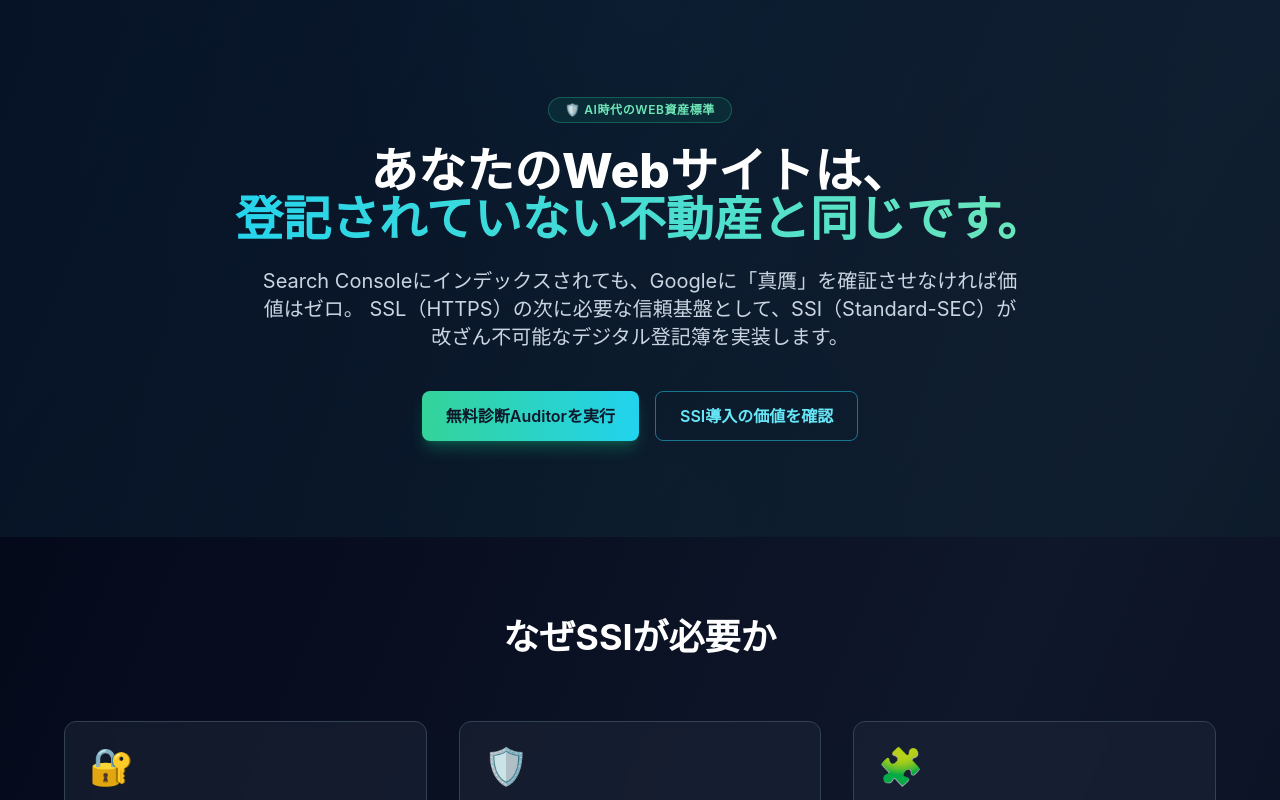
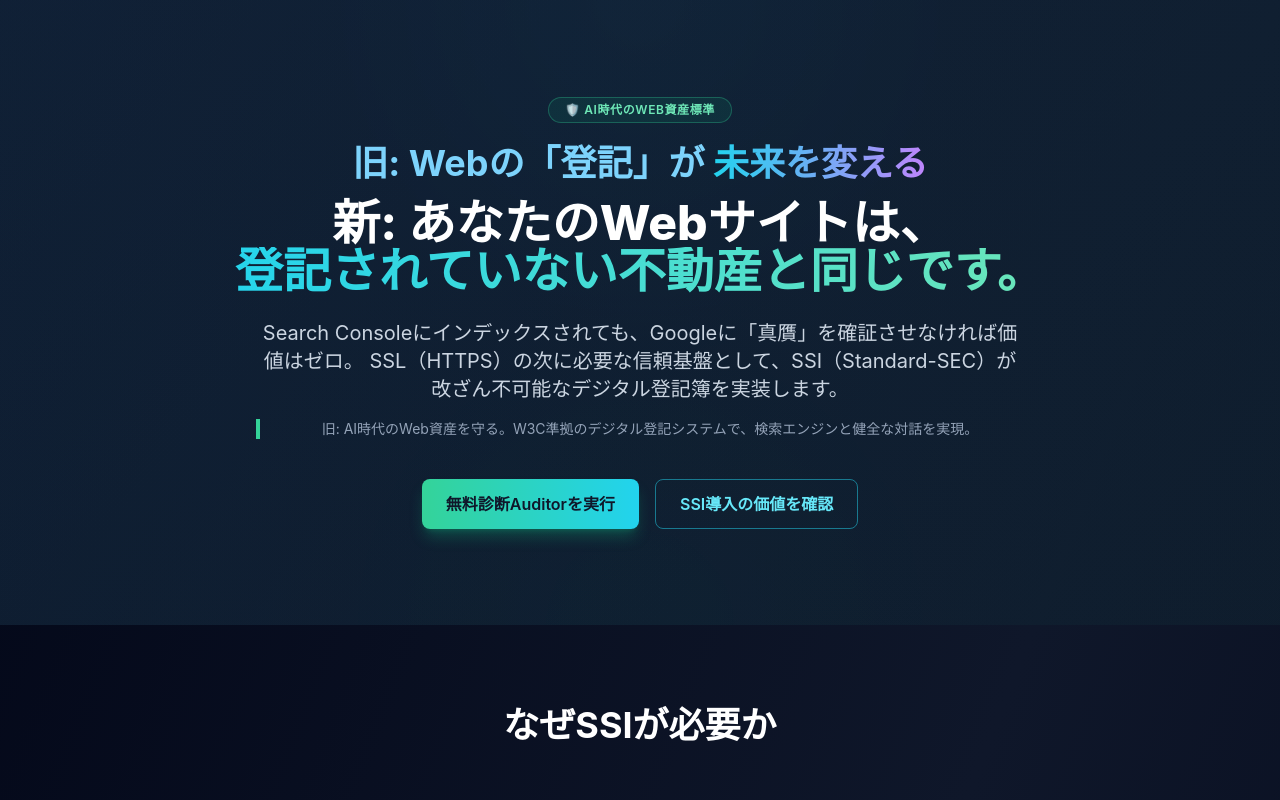
Before and after one commit to murcotto0/ssi-landing-page, a React (Vite) app: page / in a window 1280 px wide. Shown: the top 800 px of the page. Built offline with nearby package versions, Linux system fonts and the light colour scheme.

Commit message:
feat: Keep old and new copy together in Hero/Features/CTA

```diff
--- a/src/components/CTA.tsx
+++ b/src/components/CTA.tsx
@@ -21,6 +21,9 @@ const CTA: React.FC = () => {
         <p className="text-slate-400 mt-6 text-sm">
           まずは現状評価：5分で完了するリスク分析レポートを無料発行します。
         </p>
+        <p className="text-slate-500 mt-3 text-xs border-l-4 border-cyan-500 pl-3">
+          旧コピー: 無料プランで今すぐ始めましょう。AI時代に負けないデジタル資産を構築。
+        </p>
       </div>
     </section>
   );
--- a/src/components/Features.tsx
+++ b/src/components/Features.tsx
@@ -30,6 +30,9 @@ const Features: React.FC = () => {
         <h2 className="text-4xl font-bold text-center text-white mb-16">
           なぜSSIが必要か
         </h2>
+        <div className="mb-8 text-center text-slate-300">
+          旧コピー: 「暗号学的証明」「AI防衛シールド」「自動監査」「W3C VC準拠」「ビルド自動化」「コスト削減」
+        </div>
         <div className="grid md:grid-cols-2 lg:grid-cols-3 gap-8">
           {features.map((feature, index) => (
             <div key={index} className="bg-slate-800/50 backdrop-blur-sm p-6 rounded-xl border border-slate-700 hover:border-cyan-400 transition-all duration-300">
--- a/src/components/Hero.tsx
+++ b/src/components/Hero.tsx
@@ -2,24 +2,32 @@ import React from 'react';
 
 const Hero: React.FC = () => {
   return (
-    <section id="hero" className="relative py-24 px-4 sm:px-6 lg:px-8 overflow-hidden">
-      <div className="absolute inset-0 opacity-20 bg-[radial-gradient(circle_at_top,_rgba(56,189,248,0.12),_transparent_45%),radial-gradient(circle_at_bottom,_rgba(16,185,129,0.08),_transparent_40%)]" />
+    <section id="hero" className="relative py-24 px-4 sm:px-6 lg:px-8 overflow-hidden bg-fixed bg-[radial-gradient(circle_at_center,_rgba(15,23,42,0.65),_rgba(15,23,42,0.9))]" style={{ backgroundImage: "linear-gradient(210deg, rgba(15,23,42,0.95), rgba(15,23,42,0.75))" }}>
+      <div className="absolute inset-0 opacity-15 bg-[radial-gradient(circle_at_top,_rgba(56,189,248,0.18),transparent_40%),radial-gradient(circle_at_bottom,_rgba(16,185,129,0.10),transparent_42%)]" />
       <div className="absolute inset-0 pointer-events-none">
-        <div className="h-full w-full bg-[linear-gradient(135deg,rgba(56,189,248,0.07),rgba(16,185,129,0.04))]" />
+        <div className="h-full w-full bg-fixed bg-[linear-gradient(135deg,rgba(56,189,248,0.07),rgba(16,185,129,0.04))]" />
       </div>
       <div className="relative mx-auto max-w-4xl text-center">
         <p className="inline-flex items-center gap-2 rounded-full px-4 py-1 text-xs font-semibold uppercase tracking-wider text-emerald-300 bg-emerald-500/10 border border-emerald-400/30">
           🛡️ AI時代のWeb資産標準
         </p>
-        <h1 className="mt-6 text-4xl sm:text-5xl font-extrabold text-white leading-tight">
-          あなたのWebサイトは、
-          <span className="block text-transparent bg-clip-text bg-gradient-to-r from-cyan-400 to-emerald-300">
-            登記されていない不動産と同じです。
-          </span>
-        </h1>
+        <div className="mt-5 space-y-4">
+          <h1 className="text-3xl sm:text-4xl font-bold text-sky-300">
+            旧: Webの「登記」が <span className="text-transparent bg-clip-text bg-gradient-to-r from-cyan-400 to-purple-400">未来を変える</span>
+          </h1>
+          <h1 className="text-4xl sm:text-5xl font-extrabold text-white leading-tight">
+            新: あなたのWebサイトは、
+            <span className="block text-transparent bg-clip-text bg-gradient-to-r from-cyan-400 to-emerald-300">
+              登記されていない不動産と同じです。
+            </span>
+          </h1>
+        </div>
         <p className="mt-6 text-lg sm:text-xl text-slate-300 max-w-3xl mx-auto">
           Search Consoleにインデックスされても、Googleに「真贋」を確証させなければ価値はゼロ。
           SSL（HTTPS）の次に必要な信頼基盤として、SSI（Standard-SEC）が改ざん不可能なデジタル登記簿を実装します。
+        </p>
+        <p className="mt-4 text-sm text-slate-400 max-w-3xl mx-auto border-l-4 border-emerald-400 pl-4">
+          旧: AI時代のWeb資産を守る。W3C準拠のデジタル登記システムで、検索エンジンと健全な対話を実現。
         </p>
         <div className="mt-10 flex flex-col sm:flex-row gap-4 justify-center">
           <a href="#features" className="inline-flex items-center justify-center rounded-lg bg-gradient-to-r from-emerald-400 to-cyan-400 px-6 py-3 text-base font-semibold text-slate-900 shadow-lg shadow-emerald-500/30 transition hover:scale-[1.02]">
```
Also changed, not shown: 5 other files (tests, documents, lock files or other folders).
